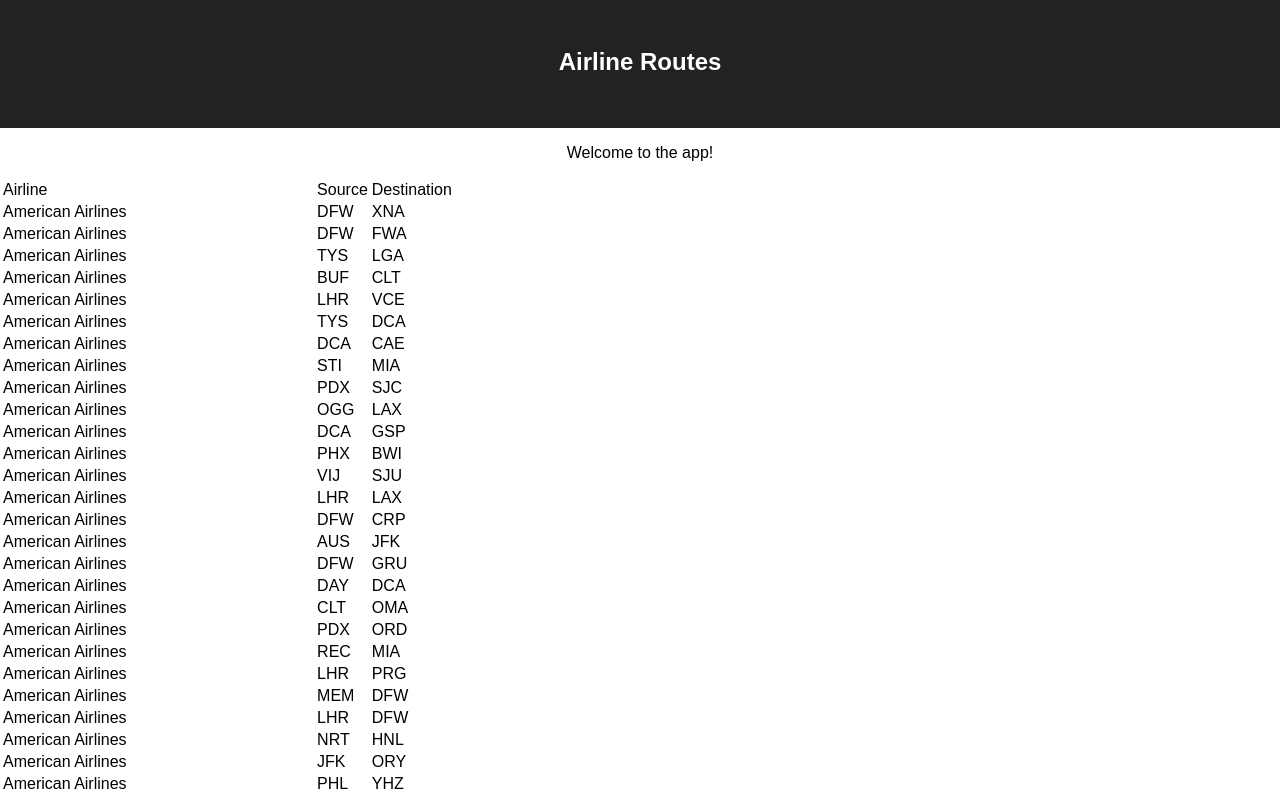
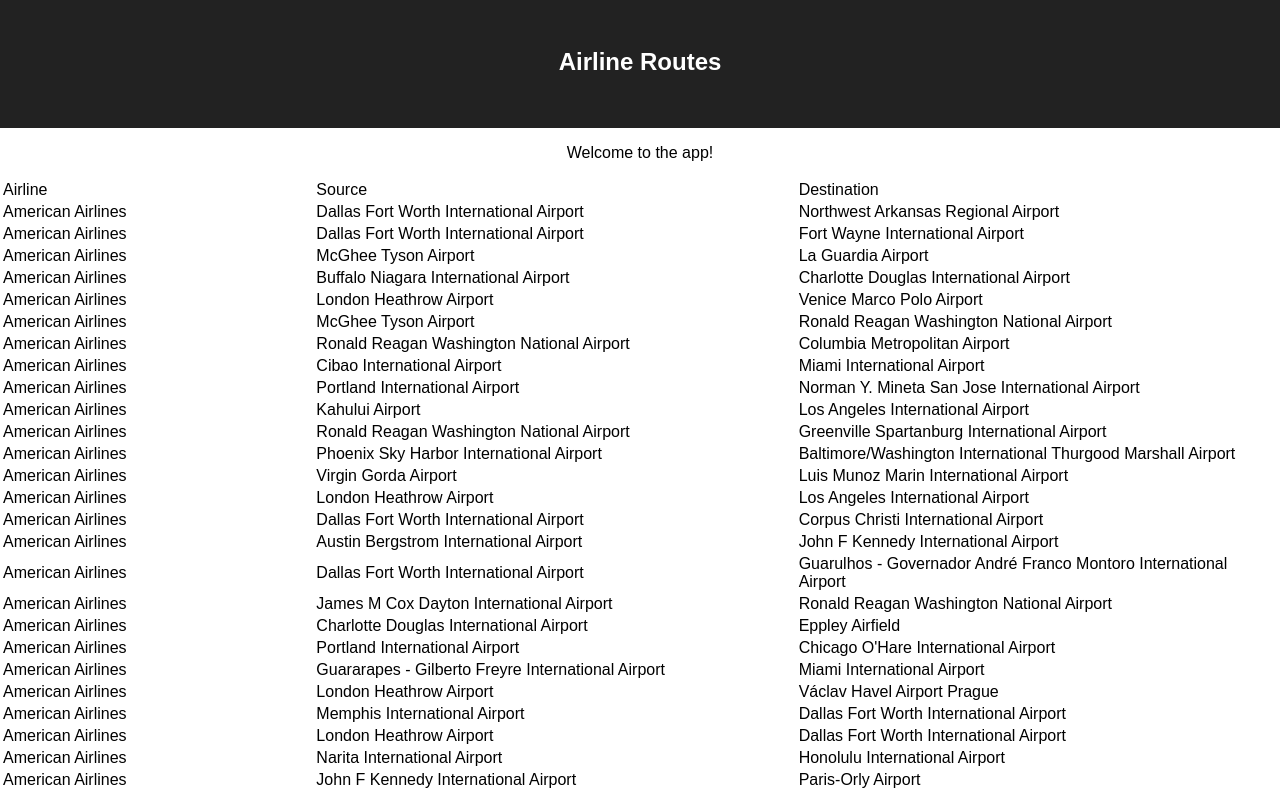
Before and after one commit to mabbason/airline-routes, a React (Create React App) app: page / in a window 1280 px wide. Shown: the top 793 px of the page. Built offline with nearby package versions, Linux system fonts and the light colour scheme.

Commit message:
humanized values displayed instead of ids and codes

```diff
--- a/src/App.js
+++ b/src/App.js
@@ -1,7 +1,7 @@
 import React, { Component } from 'react';
 import './App.css';
 import data from './data'
-const { routes, airlines, airports, getAirlineById, getAirportByCode } = data
+const { routes, getAirlineById, getAirportByCode } = data
 
 const App = () => {
 
@@ -22,10 +22,11 @@ const App = () => {
         <td>Destination</td>
       </tr>
       {routes.map(r => <tr>
-        <td>{getAirlineById(r.airline)}</td>
-        <td>{r.src}</td>
-        <td>{r.dest}</td>
-      </tr>)}
+          <td>{getAirlineById(r.airline)}</td>
+          <td>{getAirportByCode(r.src)}</td>
+          <td>{getAirportByCode(r.dest)}</td>
+        </tr>)
+       }
     </table>
 
   </div>
```
